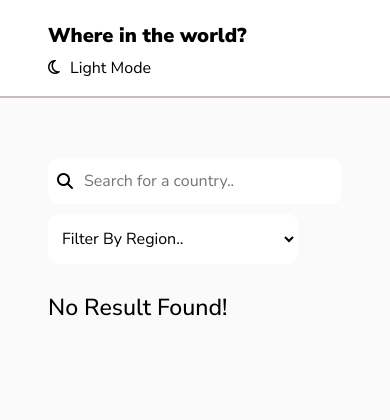
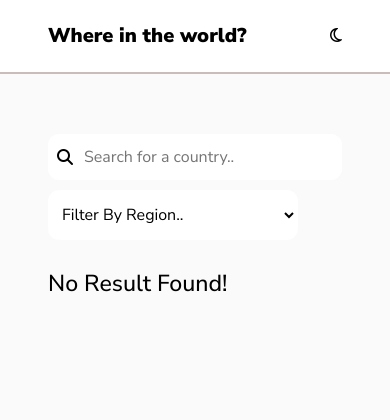
Before and after one commit to fmyacine/countries-app-api-based, a Flask app: page / in a window 390 px wide. Shown: the top 420 px of the page. Run offline with Flask 3, Linux system fonts and the light colour scheme; data that the repository does not hold is empty; some libraries are stand-ins or nearby versions.

Commit message:
Update style.css

```diff
--- a/static/style.css
+++ b/static/style.css
@@ -276,4 +276,7 @@ p span{
     .cnt{
         margin-bottom: 25px;
     }
+    .d-flex p{
+        display: none;
+    }
   }
```
